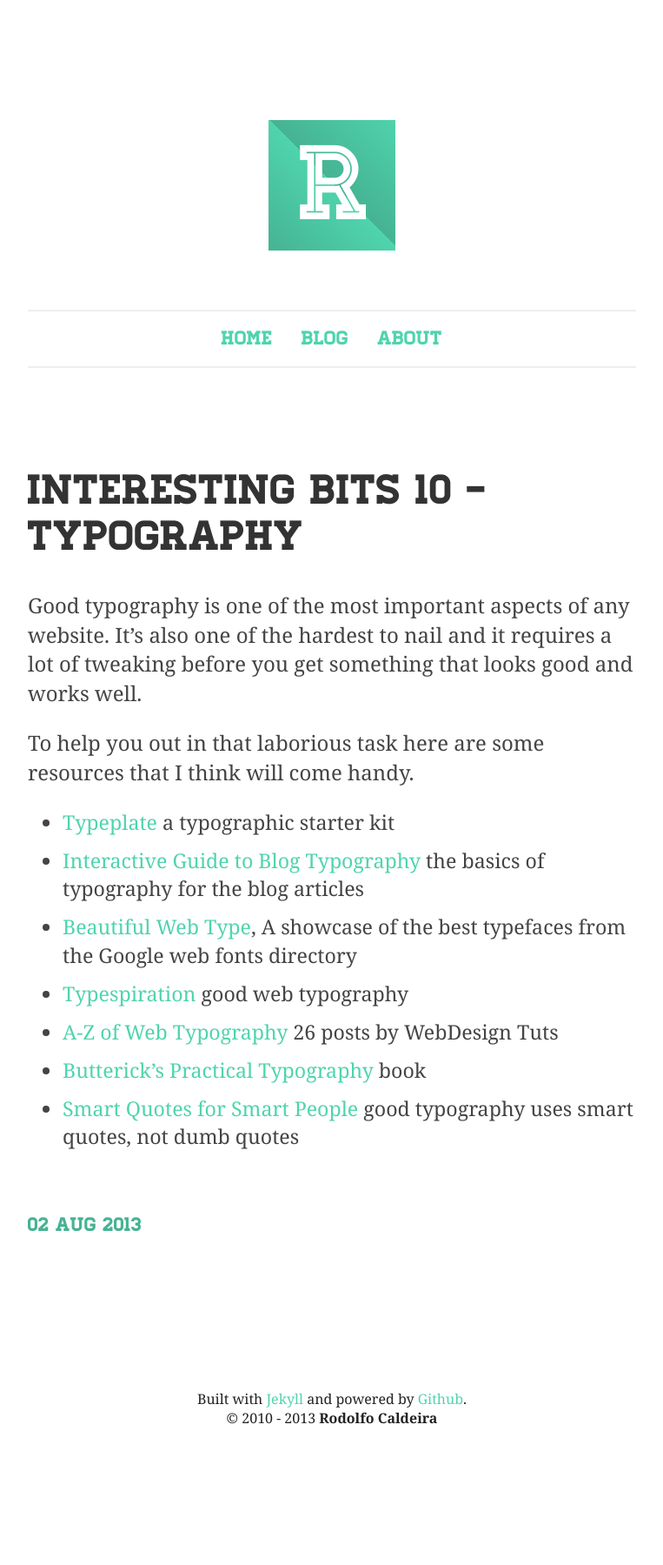
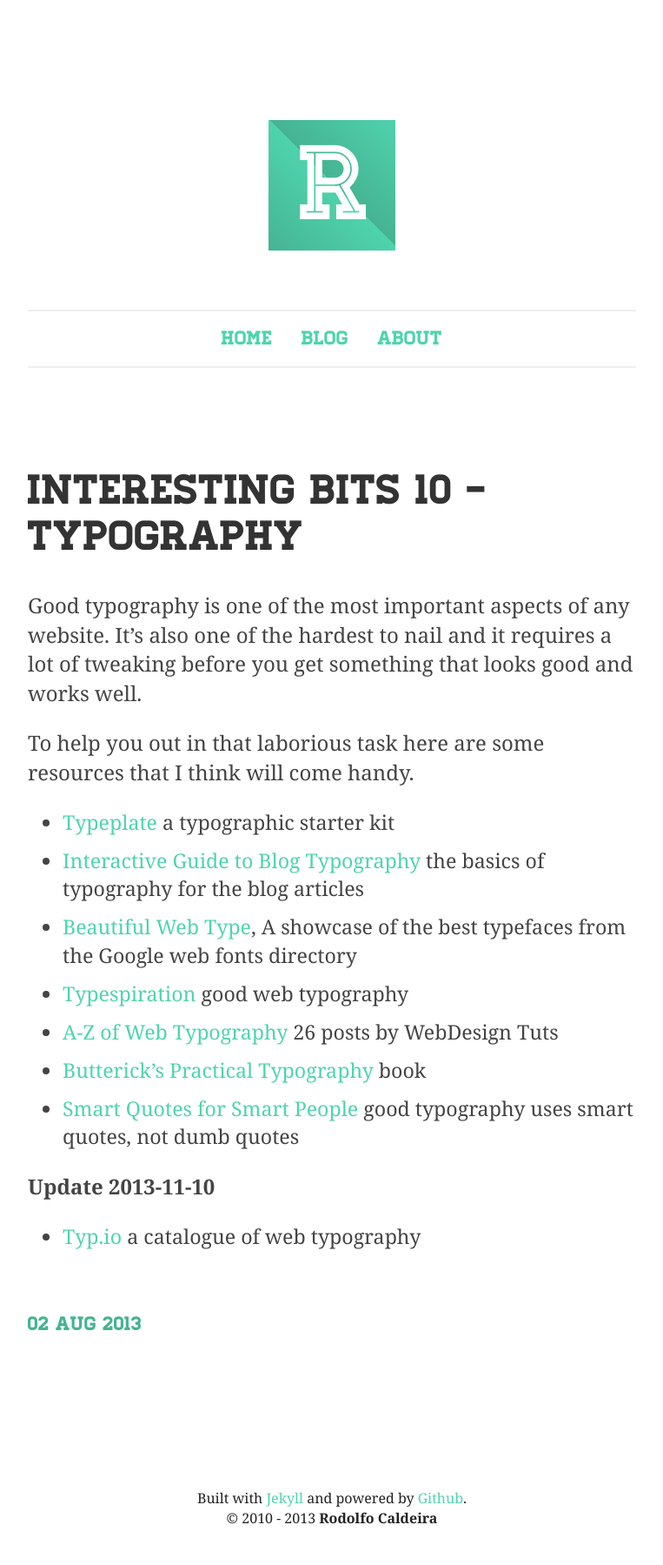
Before and after one commit to rodolfocaldeira/rodolfocaldeira.github.com, a Jekyll site: the page built from _posts/2013-08-02-interesting-bits-10-typography.md, in a window 1280 px wide. Shown: the whole page at 87% size, without its empty margins (258-1021 px from the left). Built offline with Jekyll 4.4.1, drawn with Linux system fonts in a browser that asks for light colours; before the commit the page ends 1685 px from its top, so only the background shows below that.

Commit message:
Updated 2013-08-02-interesting-bits-10-typography.md

```diff
--- a/_posts/2013-08-02-interesting-bits-10-typography.md
+++ b/_posts/2013-08-02-interesting-bits-10-typography.md
@@ -15,3 +16,7 @@ To help you out in that laborious task here are some resources that I think will
 - [A-Z of Web Typography](http://webdesign.tutsplus.com/sessions/a-z-of-web-typography/) 26 posts by WebDesign Tuts
 - [Butterick’s Practical Typography](http://practicaltypography.com/) book
 - [Smart Quotes for Smart People](http://smartquotesforsmartpeople.com/) good typography uses smart quotes, not dumb quotes
+
+**Update 2013-11-10**
+
+- [Typ.io](http://www.typ.io/latest) a catalogue of web typography
```
Also changed, not shown: other parts of _posts/2013-08-02-interesting-bits-10-typography.md (+2 -1 lines).
